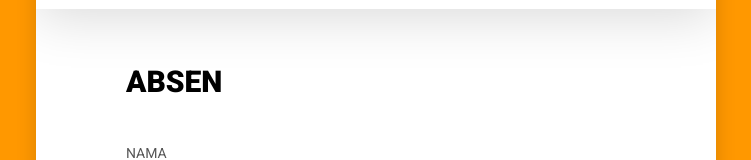
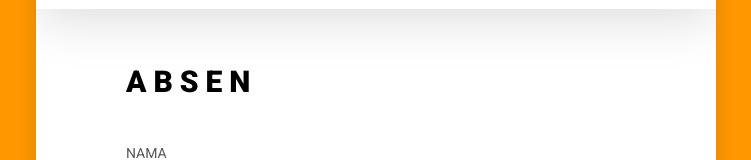
Before and after one commit to sagufoundation/daftar-hadir, a plain HTML site: page index.html in a window 1280 px wide. Shown: the part 301-461 px from the top of the page, without its empty margins (264-1015 px from the left). Drawn offline with Linux system fonts and the light colour scheme.

Commit message:
Updated text head

```diff
--- a/assets/css/main.css
+++ b/assets/css/main.css
@@ -17,10 +17,9 @@
 .text-center{
   text-align: center;
 }
-
-
-
-
+.spasi-1{
+  letter-spacing: 7px;
+}
 
 /* ==========================================================================
    #FONT
@@ -469,8 +468,6 @@ input {
   box-shadow: 0px 8px 50px 0px rgba(0, 0, 0, 0.15);
 }
 
-
-
 .card-1 .card-body {
   padding: 0 90px;
   padding-top: 55px;
--- a/index.html
+++ b/index.html
@@ -36,7 +36,7 @@
                 <div class="card-heading"></div>
                 <div class="card-body">
                     <div class="">
-                        <h2 class="title fw-bolder">ABSEN </h2>
+                        <h2 class="title fw-bolder spasi-1">ABSEN </h2>
                     </div>
                     <form method="POST">
                         <div class="input-group">
```
